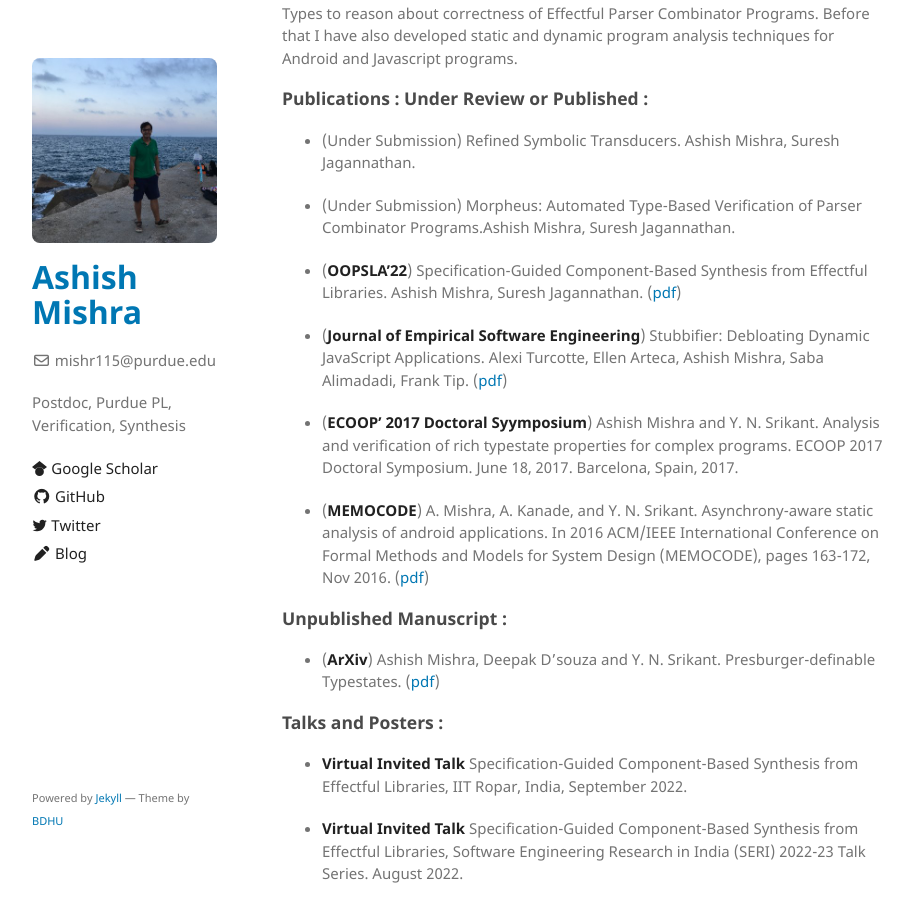
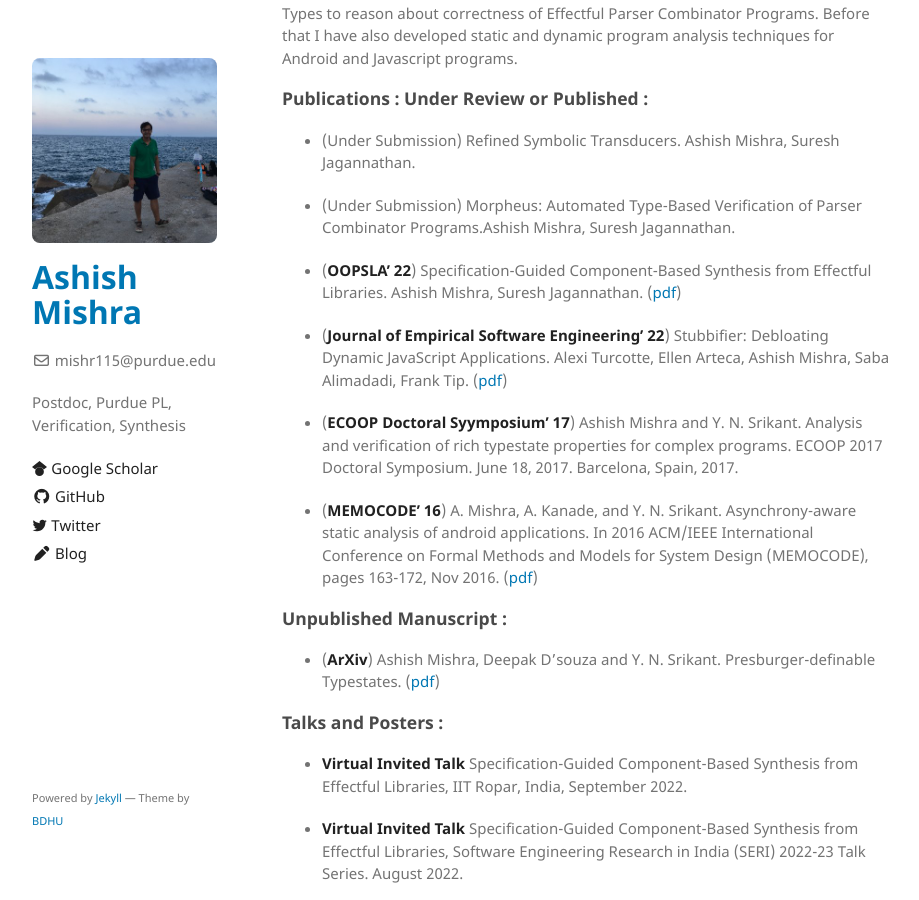
Before and after one commit to aegis-iisc/aegis-iisc-old.github.io, a Jekyll site: the page built from index.md, in a window 1280 px wide and 900 px high, scrolled down 448 px. Shown: the whole window, without its empty margins (178-1097 px from the left). Built offline with Jekyll 4.4.1, drawn with Linux system fonts in a browser that asks for light colours.

```diff
--- a/index.md
+++ b/index.md
@@ -39,13 +39,13 @@ Worked in Knowledge Based Computing Group.
 
 * (Under Submission) Morpheus: Automated Type-Based Verification of Parser Combinator Programs.Ashish Mishra, Suresh Jagannathan.
 
-* (**OOPSLA'22**) Specification-Guided Component-Based Synthesis from Effectful Libraries. Ashish Mishra, Suresh Jagannathan. ([pdf](https://arxiv.org/abs/2209.02752))
+* (**OOPSLA' 22**) Specification-Guided Component-Based Synthesis from Effectful Libraries. Ashish Mishra, Suresh Jagannathan. ([pdf](https://arxiv.org/abs/2209.02752))
 
-* (**Journal of Empirical Software Engineering**) Stubbifier: Debloating Dynamic JavaScript Applications. Alexi Turcotte, Ellen Arteca, Ashish Mishra, Saba Alimadadi, Frank Tip. ([pdf](https://link.springer.com/article/10.1007/s10664-022-10195-6))
+* (**Journal of Empirical Software Engineering' 22**) Stubbifier: Debloating Dynamic JavaScript Applications. Alexi Turcotte, Ellen Arteca, Ashish Mishra, Saba Alimadadi, Frank Tip. ([pdf](https://link.springer.com/article/10.1007/s10664-022-10195-6))
 
-* (**ECOOP' 2017 Doctoral Syymposium**) Ashish Mishra and Y. N. Srikant. Analysis and verification of rich typestate properties for complex programs. ECOOP 2017 Doctoral Symposium. June 18, 2017. Barcelona, Spain, 2017.
+* (**ECOOP Doctoral Syymposium' 17**) Ashish Mishra and Y. N. Srikant. Analysis and verification of rich typestate properties for complex programs. ECOOP 2017 Doctoral Symposium. June 18, 2017. Barcelona, Spain, 2017.
 
-* (**MEMOCODE**) A. Mishra, A. Kanade, and Y. N. Srikant. Asynchrony-aware static analysis of android applications. In 2016 ACM/IEEE International Conference on Formal Methods and Models for System Design (MEMOCODE), pages 163-172, Nov 2016. ([pdf](https://ieeexplore.ieee.org/abstract/document/7797761/))
+* (**MEMOCODE' 16**) A. Mishra, A. Kanade, and Y. N. Srikant. Asynchrony-aware static analysis of android applications. In 2016 ACM/IEEE International Conference on Formal Methods and Models for System Design (MEMOCODE), pages 163-172, Nov 2016. ([pdf](https://ieeexplore.ieee.org/abstract/document/7797761/))
 
 ### Unpublished Manuscript :
 
```
